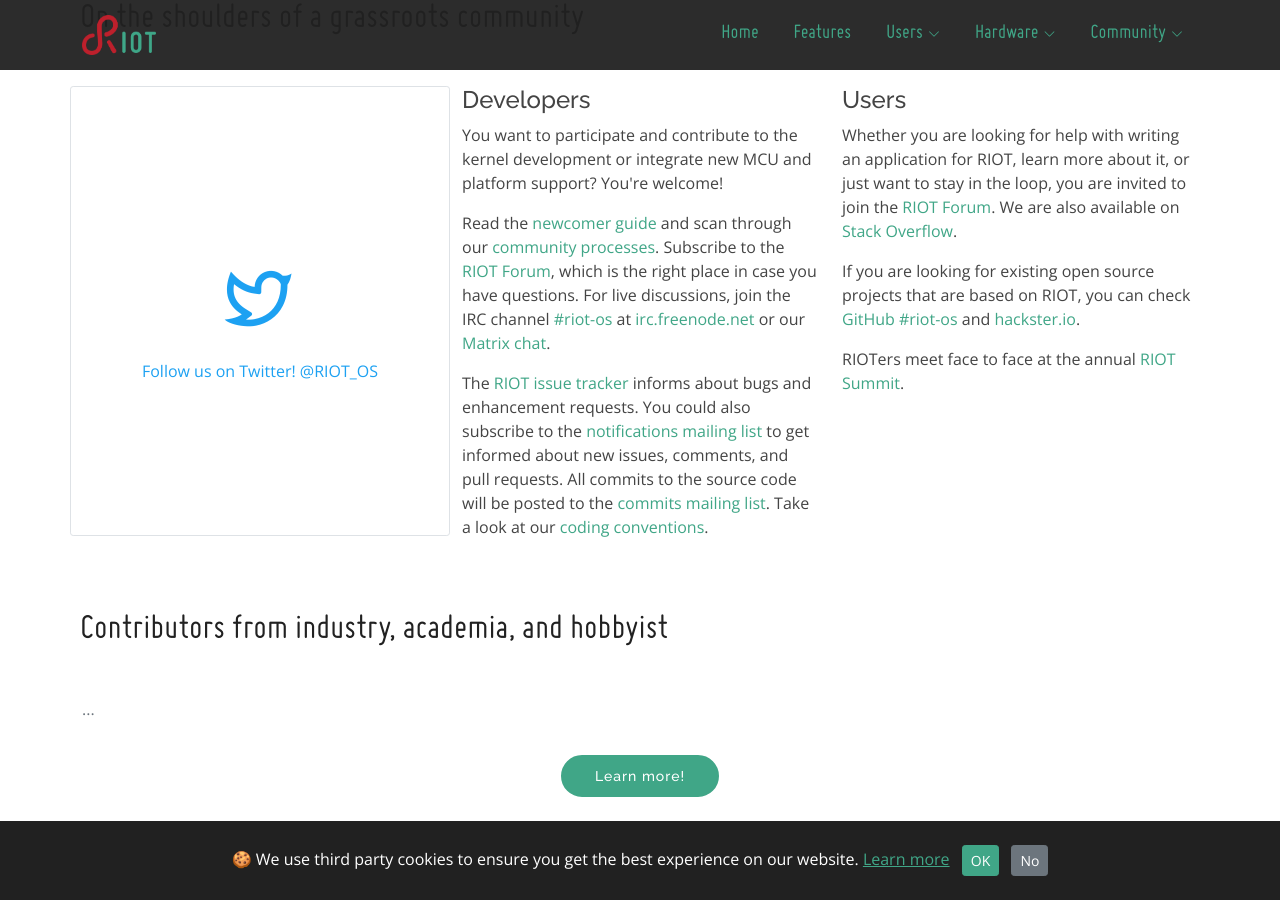
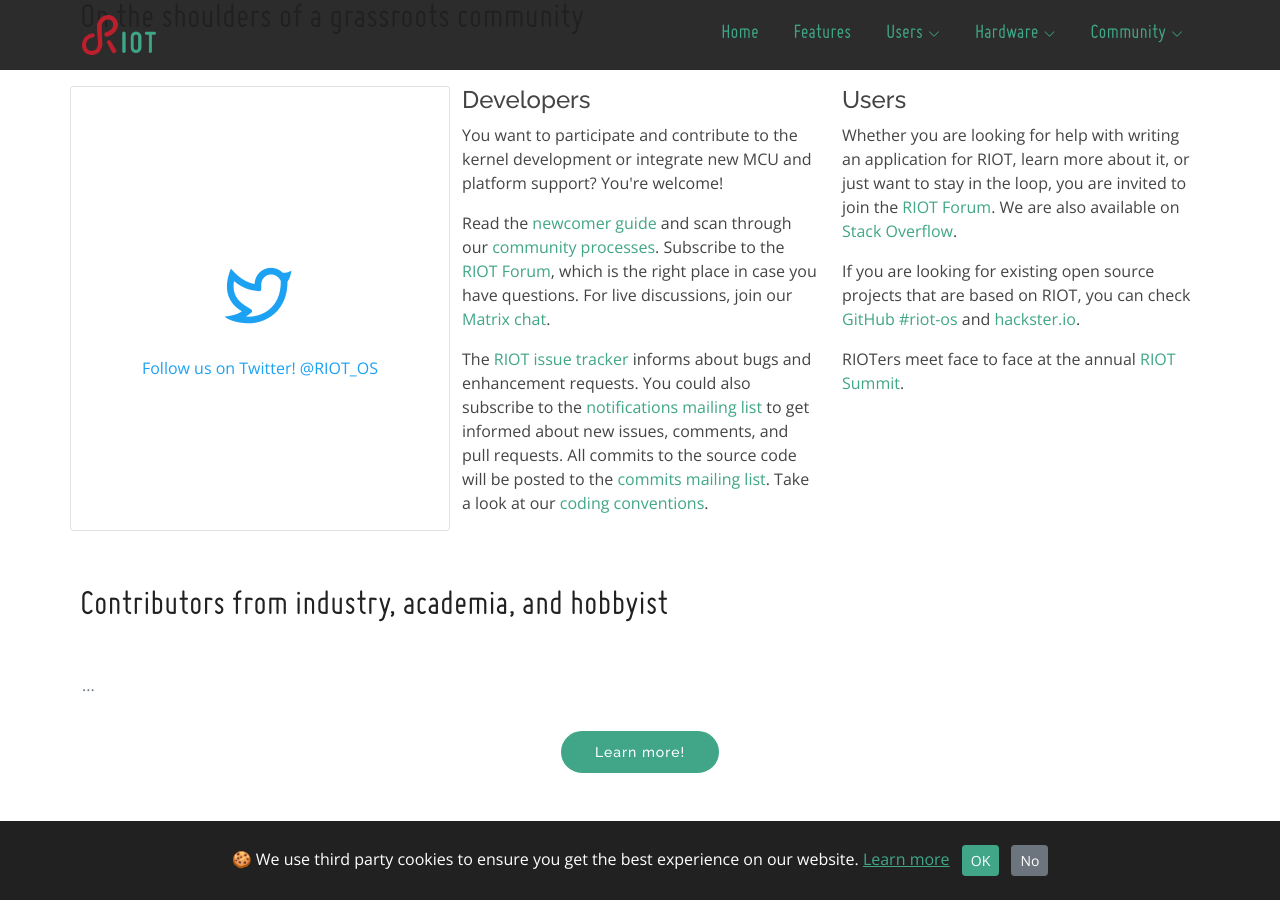
Before and after one commit to RIOT-OS/riot-os.org, a Jekyll site: the page built from index.html, in a window 1280 px wide and 900 px high, scrolled down 3139 px. Built offline with Jekyll 4.4.1, drawn with Linux system fonts in a browser that asks for light colours; some web fonts are replaced.

Commit message:
There is no such thing as freenode
at least you won't find much there

```diff
--- a/index.html
+++ b/index.html
@@ -390,10 +390,7 @@
               and scan through our
               <a href="https://github.com/RIOT-OS/RIOT/wiki/RIOT-Community-Processes" target="_blank">community processes</a>.
               Subscribe to the <a href="https://forum.riot-os.org/" target="_blank">RIOT Forum</a>, which is the
-              right place in case you have questions. For live discussions, join the IRC channel
-              <a href="irc://irc.freenode.net/#riot-os" target="_blank">#riot-os</a> at
-              <a href="irc://irc.freenode.net/#riot-os" target="_blank">irc.freenode.net</a>
-              or our <a href="https://matrix.to/#/#riot-os:matrix.org" target="_blank">Matrix chat</a>.
+              right place in case you have questions. For live discussions, join our <a href="https://matrix.to/#/#riot-os:matrix.org" target="_blank">Matrix chat</a>.
             </p>
             <p>
               The <a href="https://github.com/RIOT-OS/RIOT/issues?state=open" target="_blank">RIOT issue tracker</a> informs about bugs and enhancement requests. You could also
```
